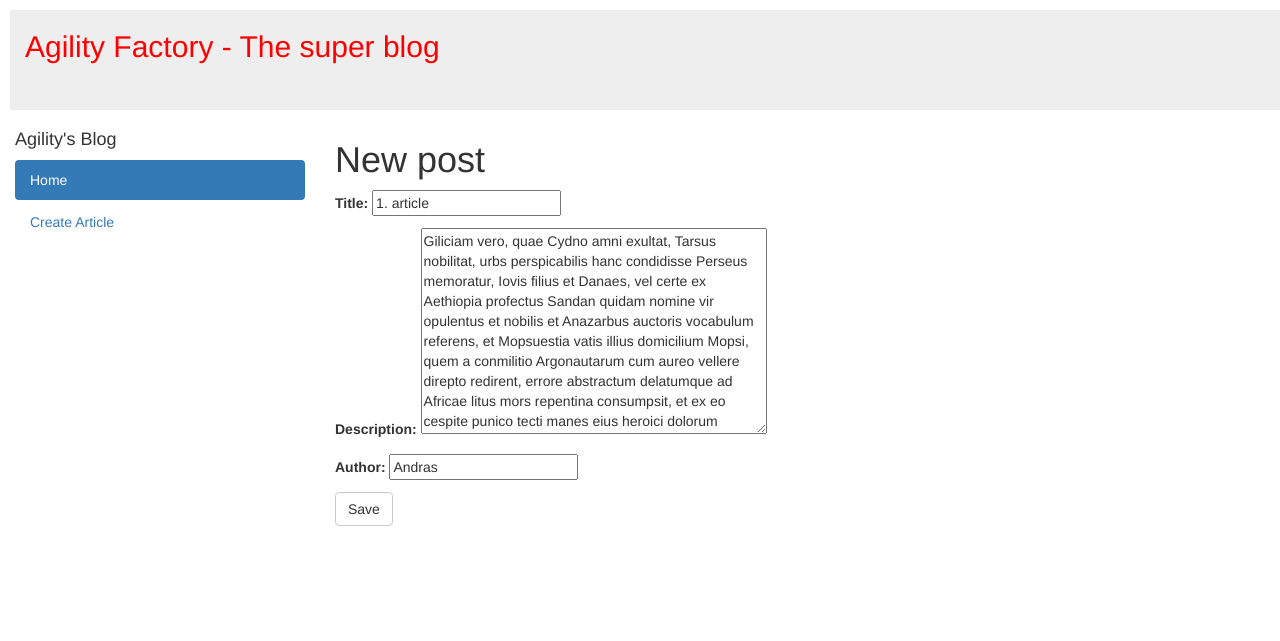
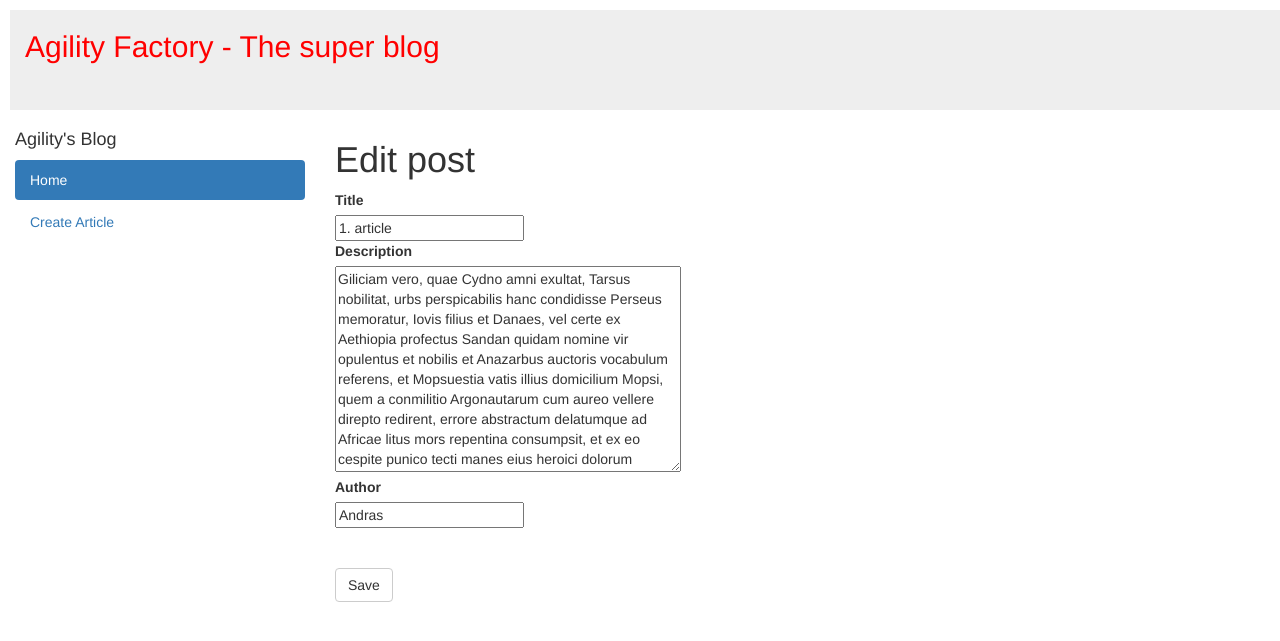
Before and after one commit to bandris342/AgilDjango, a Django app: page /articles/edit/1 in a window 1280 px wide. Shown: the top 641 px of the page. Run offline with Django 3.2, Linux system fonts and the light colour scheme; data comes from the database, SQL or seed files in the repository; both versions use the stored data as it was after the commit; some libraries are stand-ins or nearby versions.

Commit message:
Correct is_updated function

```diff
--- a/articles/models.py
+++ b/articles/models.py
@@ -11,4 +11,4 @@ class Articles(models.Model):
     updated_at = models.DateTimeField(auto_now=True)
 
     def is_updated(self):
-        return self.created_at != self.updated_at
+        return self.created_at.strftime('%Y-%m-%d %H:%M:%S') != self.updated_at.strftime('%Y-%m-%d %H:%M:%S')
--- a/articles/templates/articles/EditArticle.html
+++ b/articles/templates/articles/EditArticle.html
@@ -1,9 +1,17 @@
 {% extends 'articles/base.html' %}
 
 {% block content %}
-    <h1>New post</h1>
+    <h1>Edit post</h1>
     <form method="POST" class="post-form">{% csrf_token %}
-        {{ form.as_p }}
+        {% for field in form %}
+            <fieldset class="control-group">
+                <label class="control-label" for="id_{{ field.name }}">{{ field.label }}</label>
+                <div class="controls">
+                    {{ field }}
+                </div>
+            </fieldset>
+        {% endfor %}
+        <br><br>
         <button type="submit" class="save btn btn-default">Save</button>
     </form>
 {% endblock %}
--- a/articles/templates/articles/ListArticles.html
+++ b/articles/templates/articles/ListArticles.html
@@ -4,7 +4,10 @@
 {% block content %}
     {% for article in articles %}
       <h2>{{ article.title }}</h2>
-      <h5><span class="glyphicon glyphicon-time"></span> Post by {{ article.author }}, {{ article.created_at }}</h5>
+      <h5><span class="glyphicon glyphicon-time"></span> Post by {{ article.author }}, Created at {{ article.created_at }}
+      {% if article.is_updated %}
+          Updated at {{ article.updated_at }}
+      {% endif %}</h5>
       <p>{{ article.description|truncatechars:80}}</p>
       <a href="{% url 'articles:article_detail' article.pk %}">Read more</a>
       <br><br>
```
Also changed, not shown: db.sqlite3.
